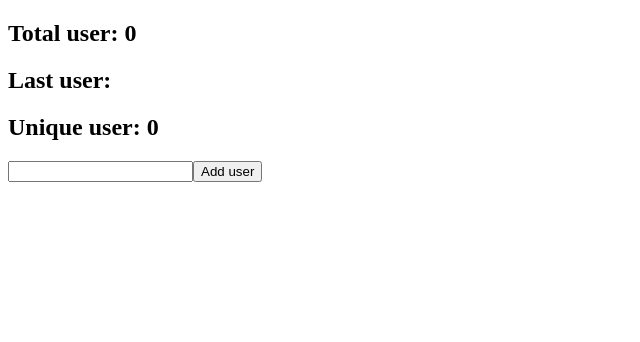
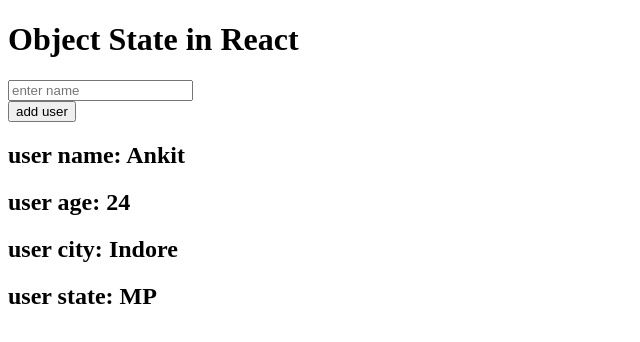
Before and after one commit to Zulqarnain-AI/react_practice_set, a React (Vite) app: page / in a window 1280 px wide. Shown: the top 342 px of the page, without its empty margins (0-640 px from the left). Built offline with nearby package versions, Linux system fonts and the light colour scheme.

Commit message:
how to make changes in objects in state

```diff
--- a/src/App.jsx
+++ b/src/App.jsx
@@ -14,8 +14,8 @@
 // import UncontrolledComponent from "./UncontrolledComponent"
 // import ToPassFunctionAsProps from './ToPassFunctionAsProps'
 // import UseFormStatusHook from './UseFormStatusHook'
-import DerivedState from "./DerivedState"
-
+// import DerivedState from "./DerivedState"
+import ObjectState from "./Object-State"
 // import Transition from './Transitions'
 function App() {
 
@@ -60,8 +60,8 @@ function App() {
       {/* <ToPassFunctionAsProps Propfunction={handleClick} /> */}
       {/* <UseFormStatusHook /> */}
       {/* <Transition /> */}
-      <DerivedState />
-
+      {/* <DerivedState /> */}
+<ObjectState />
     </>
   )
 }
--- /dev/null
+++ b/src/Object-State.jsx
@@ -0,0 +1,27 @@
+import { useState } from "react";
+function ObjectState() {
+    const [user, setUser] = useState({
+        name: "Ankit",
+        age: 24,
+        address: {
+            city: "Indore",
+            state: "MP"
+        }
+    });
+
+    const handled = (value) => {
+        setUser({...user, name: value})}
+
+    return <div>
+        <h1>Object State in React</h1>
+        <input type='text' placeholder='enter name' onChange={(e)=>{handled(e.target.value)}}/>
+        <br />
+        <button>add user</button>
+        <h2>user name: {user.name}</h2>
+        <h2>user age: {user.age}</h2>
+        <h2>user city: {user.address.city}</h2>
+        <h2>user state: {user.address.state}</h2>
+    </div>;
+}
+
+export default ObjectState;
```
